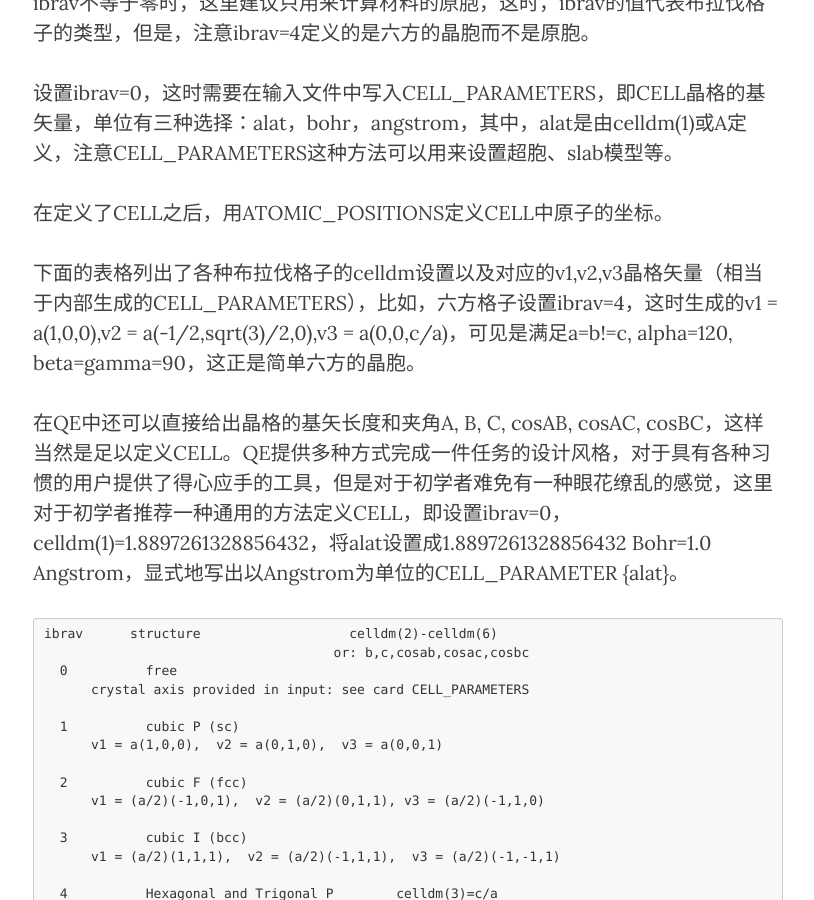
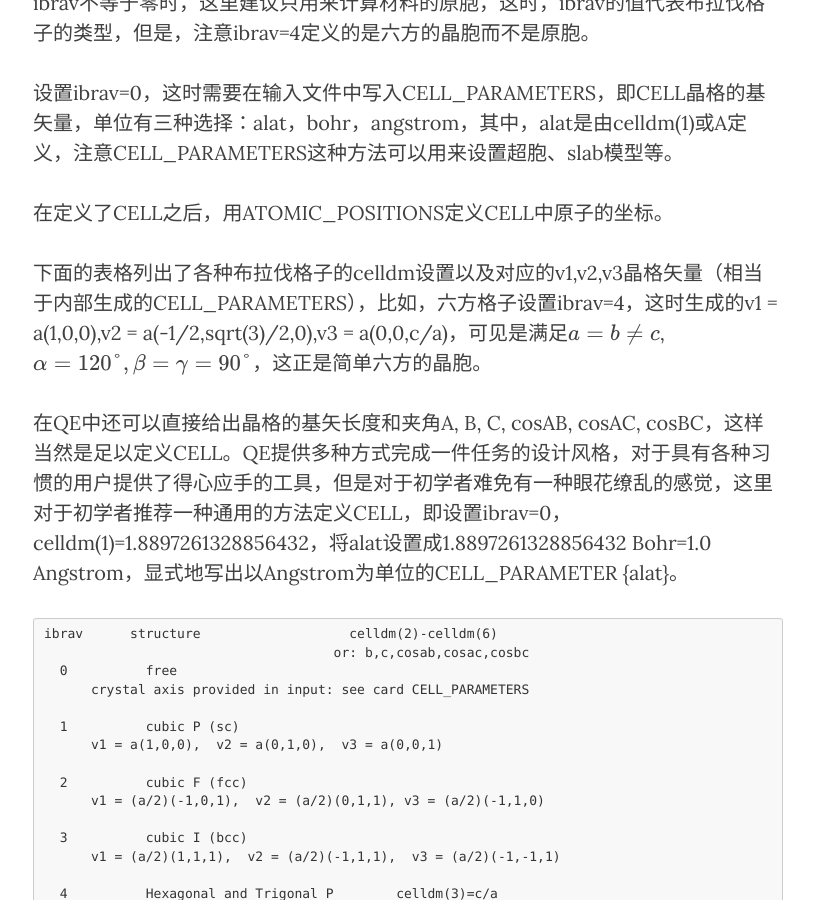
Before and after one commit to yyyu200/DFTbook, a Jekyll site: the page built from _posts/2019-04-07-TransCell.md, in a window 1280 px wide and 900 px high, scrolled down 2952 px. Shown: the whole window, without its empty margins (232-1046 px from the left). Built offline with Jekyll 4.4.1, drawn with Linux system fonts in a browser that asks for light colours; nearby versions of some CDN libraries; formulas are drawn with MathJax 3; comment, search, counter and statistics services are not loaded.

Commit message:
modify at20190413-09:55:32-aliyun

```diff
--- a/_posts/2019-04-07-TransCell.md
+++ b/_posts/2019-04-07-TransCell.md
@@ -69,7 +69,7 @@
 
 在定义了CELL之后，用ATOMIC_POSITIONS定义CELL中原子的坐标。
 
-下面的表格列出了各种布拉伐格子的celldm设置以及对应的v1,v2,v3晶格矢量（相当于内部生成的CELL_PARAMETERS），比如，六方格子设置ibrav=4，这时生成的v1 = a(1,0,0),v2 = a(-1/2,sqrt(3)/2,0),v3 = a(0,0,c/a)，可见是满足a=b!=c, alpha=120, beta=gamma=90，这正是简单六方的晶胞。
+下面的表格列出了各种布拉伐格子的celldm设置以及对应的v1,v2,v3晶格矢量（相当于内部生成的CELL_PARAMETERS），比如，六方格子设置ibrav=4，这时生成的v1 = a(1,0,0),v2 = a(-1/2,sqrt(3)/2,0),v3 = a(0,0,c/a)，可见是满足$a=b \neq c$, $\alpha=120\degree, \beta=\gamma=90\degree$，这正是简单六方的晶胞。
 
 在QE中还可以直接给出晶格的基矢长度和夹角A, B, C, cosAB, cosAC, cosBC，这样当然是足以定义CELL。QE提供多种方式完成一件任务的设计风格，对于具有各种习惯的用户提供了得心应手的工具，但是对于初学者难免有一种眼花缭乱的感觉，这里对于初学者推荐一种通用的方法定义CELL，即设置ibrav=0，celldm(1)=1.8897261328856432，将alat设置成1.8897261328856432 Bohr=1.0 Angstrom，显式地写出以Angstrom为单位的CELL_PARAMETER {alat}。
 
```
